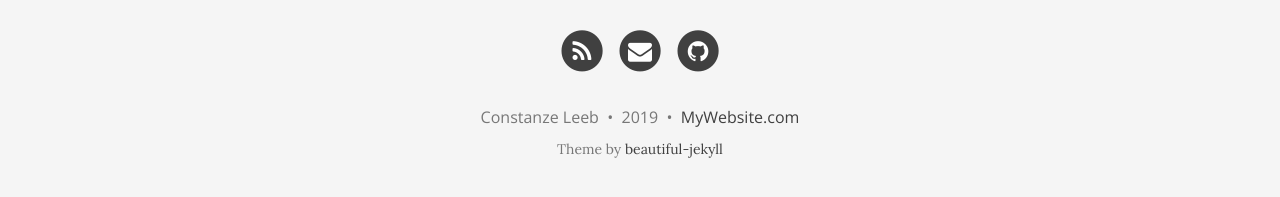
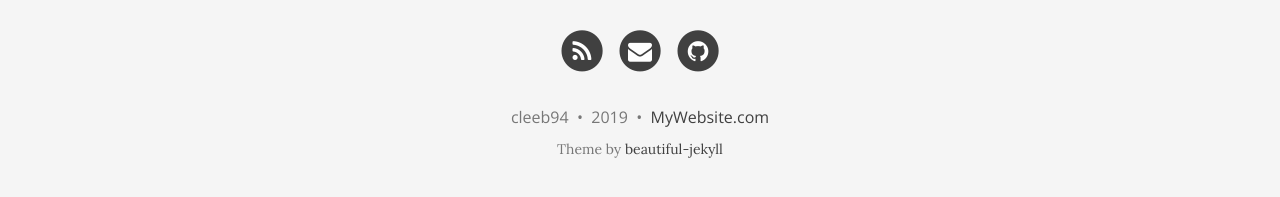
Before and after one commit to cleeb94/DigHum, a Jekyll site: the page built from index.html, in a window 1280 px wide and 900 px high, scrolled down 1134 px. Shown: the part 690-887 px from the top of the window. Built offline with Jekyll 4.4.1, drawn with Linux system fonts in a browser that asks for light colours; nearby versions of some CDN libraries; the list of posts is cut into pages by our own code.

Commit message:
Update _config.yml
changed mail-adress and name to cleeb94

```diff
--- a/_config.yml
+++ b/_config.yml
@@ -60,7 +60,7 @@
 # Change all these values or delete the ones you don't want.
 # Important: you must keep the "name" parameter, everything else you can remove
 author:
-  name: Constanze Leeb
+  name: cleeb94
 
 # Select your active Social Network Links.
 # Uncomment the links you want to show in the footer and add your information to each link.
@@ -68,7 +68,7 @@
 # If you want to add a new link that isn't here, you'll need to also edit the file _data/SocialNetworks.yml
 social-network-links:
   rss: true
-  email: "a1308758@unet.univie.ac.at"
+  email: "a1308758@univie.ac.at"
 #  facebook: deanattali
   github: cleeb94
 #  twitter: daattali
```
